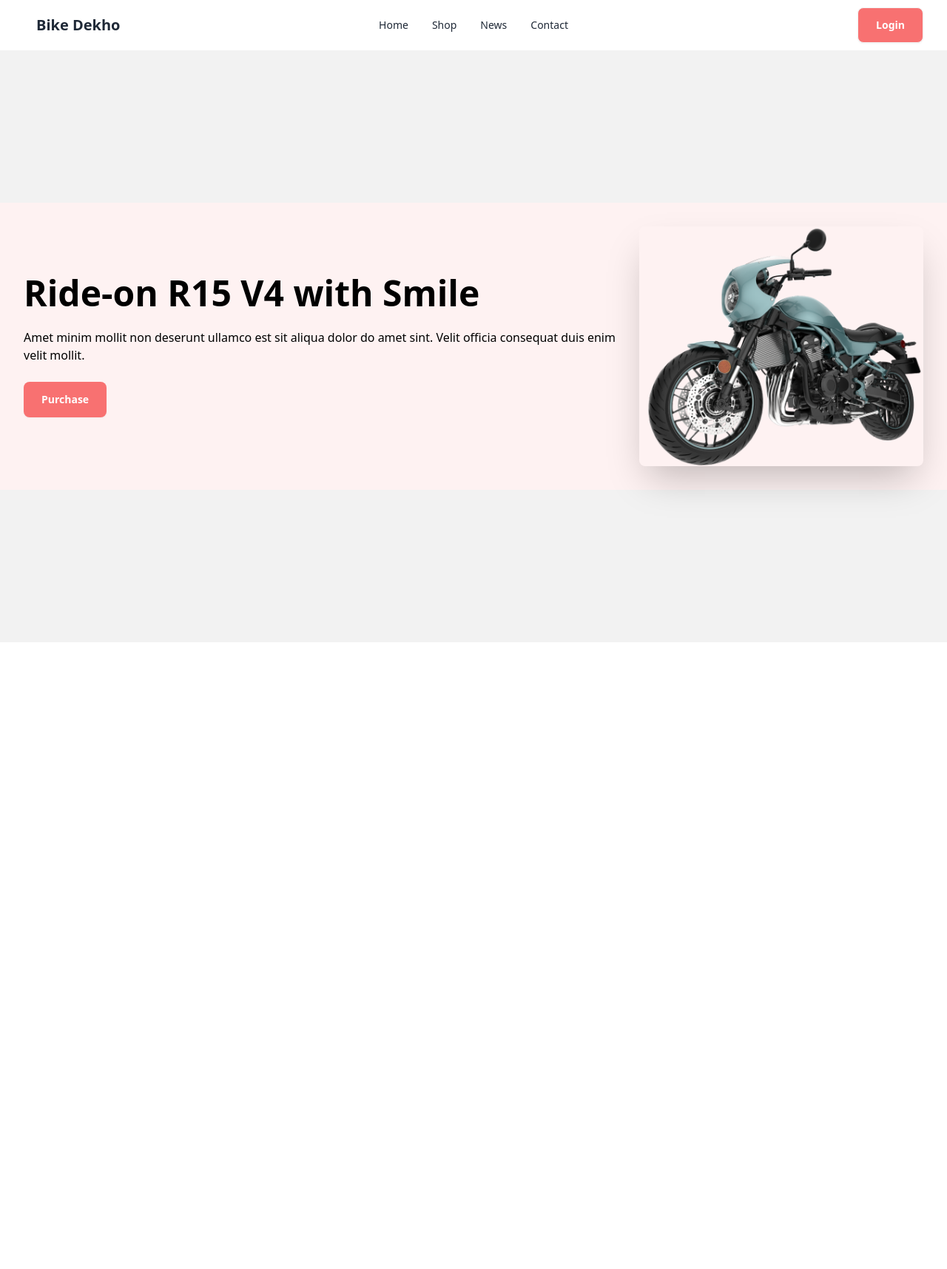
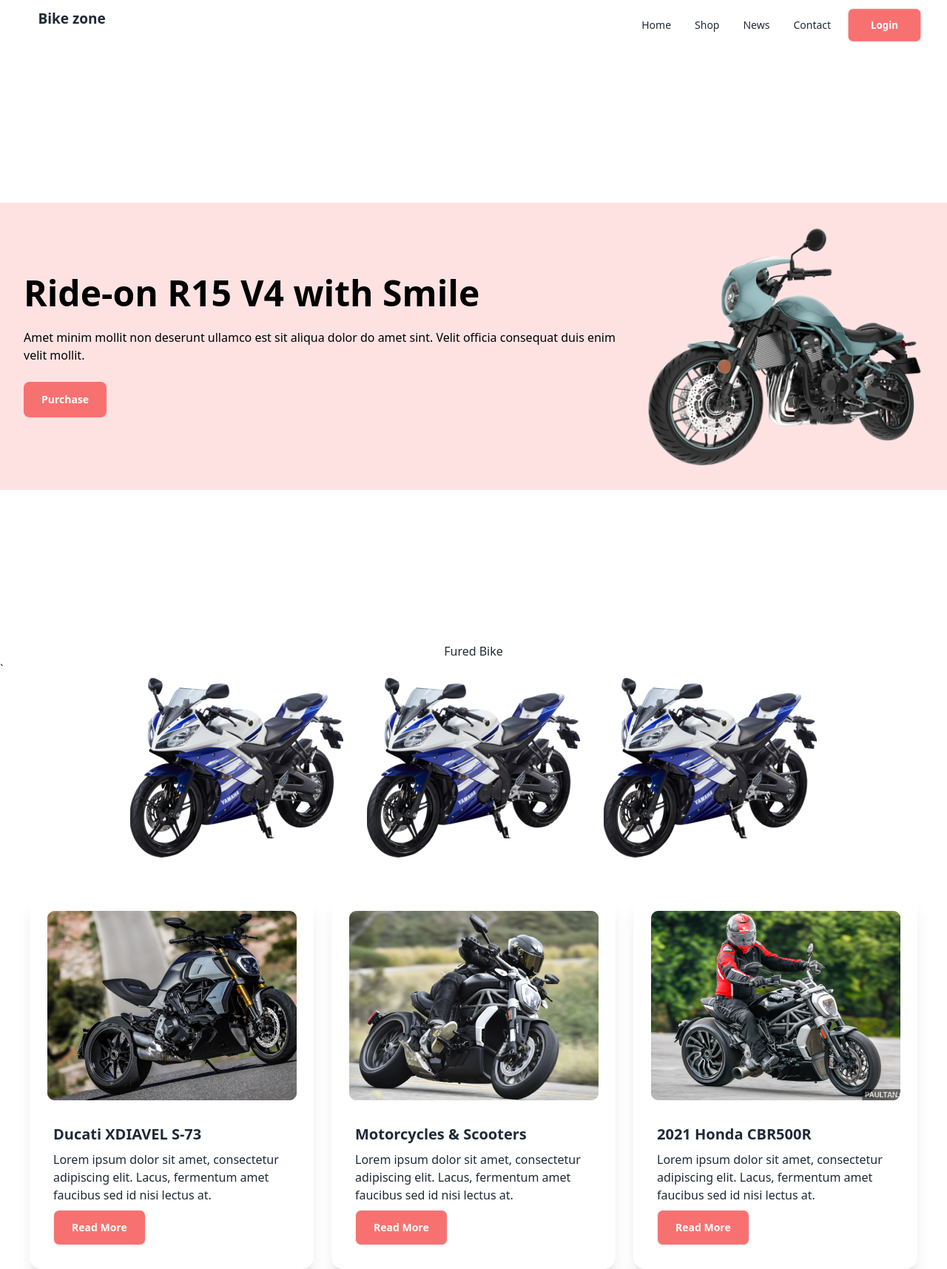
Before and after one commit to mdjihad84/Vite-react-website, a React (Vite) app: page / in a window 1280 px wide. Shown: the whole page at 74% size. Before the commit the page ends 868 px from the top, so only its background shows below. Built offline with nearby package versions, Linux system fonts and the light colour scheme.

Commit message:
header complete

```diff
--- /dev/null
+++ b/src/components/Fetured.jsx
@@ -0,0 +1,24 @@
+
+
+function fetured() {
+    return (
+        <div className="bg-white">
+            <div className="">
+                <h2 className="text-center text-whitw fs-2">Fured Bike</h2>`
+            </div>
+            <div className="flex justify-center gap-8 flex-sm-row">
+                <div className="">
+                    <img src="/src/assets/images/others/feature-bike.png" alt="" />
+                </div>
+                <div className="">
+                    <img src="/src/assets/images/others/feature-bike.png" alt="" />
+                </div>
+                <div className="">
+                    <img src="/src/assets/images/others/feature-bike.png" alt="" />
+                </div>
+            </div>
+        </div>
+    );
+};
+
+export default fetured;
--- a/src/components/Header.jsx
+++ b/src/components/Header.jsx
@@ -1,6 +1,6 @@
 function Header() {
     return (
-      <div className="navbar bg-base-100 px-8">
+      <div className="navbar bg-base-100 bg-white px-8">
         <div className="navbar-start">
           <div className="dropdown">
             <div tabIndex={0} role="button" className="btn btn-ghost lg:hidden">
@@ -26,19 +26,18 @@ function Header() {
               <li><a>Contact</a></li>
             </ul>
           </div>
-        <a className="btn btn-ghost text-xl">Bike Dekho</a>
+          <a className="btn btn-ghost text-xl hidden lg:block">Bike zone</a>
         </div>
-      <div className="navbar-center hidden lg:flex">
+        <div className="navbar-end hidden lg:flex">
           <ul className="menu menu-horizontal px-1">
           <li><a>Home</a></li>
               <li><a>Shop</a></li>
               <li><a>News</a></li>
               <li><a>Contact</a></li>
           </ul>
+          <button className="btn bg-red-400 text-white px-8">Login</button>
         </div>
-      <div className="navbar-end">
-        <a className="btn btn-md bg-red-400 text-white px-6">Login</a>
-      </div>
+        <a className="btn text-xl ml-auto lg:hidden font-bold">Bike zone</a>
       </div>
     )
 }
--- a/src/components/Hero.jsx
+++ b/src/components/Hero.jsx
@@ -1,11 +1,11 @@
 
 function hero() {
     return (
-        <div className="hero bg-base-200 min-h-screen">
-          <div className="hero-content flex-col lg:flex-row-reverse bg-red-50 p-8">
+      <section className="hero bg-base-200 min-h-screen bg-white">
+        <div className="hero-content flex-col lg:flex-row-reverse bg-red-100 p-8">
           <img
           src="/src/assets/images/slider/bike1.png"
-            className="max-w-sm rounded-lg shadow-2xl" />
+          className="max-w-sm rounded-lg" />
         <div>
           <h1 className="text-5xl font-bold text-black">Ride-on R15 V4 with Smile</h1>
           <p className="py-6 text-black">
@@ -15,7 +15,7 @@ function hero() {
           <button className="btn btn-md bg-red-400 text-white px-6 border-none">Purchase</button>
         </div>
       </div>
-      </div>
+      </section>
     );
 };
 export default hero;
--- a/src/components/Latest.jsx
+++ b/src/components/Latest.jsx
@@ -0,0 +1,55 @@
+
+function latest() {
+    return (
+      <section className="bg-white">
+        <div className="">
+          <h1 className="text-center text-white">Latest section</h1>
+        </div>
+        <div className="flex justify-center gap-6 mt-6">
+        <div className="card bg-base-100 w-96 shadow-xl pt-6">
+          <figure>
+            <img
+            src="/src/assets/images/others/latest1.png"
+            alt="Shoes"/>
+          </figure>
+          <div className="card-body">
+            <h2 className="card-title">Ducati XDIAVEL S-73</h2>
+            <p>Lorem ipsum dolor sit amet, consectetur adipiscing elit. Lacus, fermentum amet faucibus sed id nisi lectus at.</p>
+            <div className="card-actions justify-left">
+              <button className="btn btn-md bg-red-400 text-white px-6">Read More</button>
+            </div>
+          </div>
+        </div>
+        <div className="card bg-base-100 w-96 shadow-xl pt-6">
+        <figure>
+          <img
+          src="/src/assets/images/others/latest2.png"
+          alt="Shoes" />
+        </figure>
+        <div className="card-body">
+          <h2 className="card-title">Motorcycles & Scooters</h2>
+          <p>Lorem ipsum dolor sit amet, consectetur adipiscing elit. Lacus, fermentum amet faucibus sed id nisi lectus at.</p>
+          <div className="card-actions justify-left">
+            <button className="btn btn-md bg-red-400 text-white px-6">Read More</button>
+        </div>
+      </div>
+    </div>
+    <div className="card bg-base-100 w-96 shadow-xl pt-6">
+      <figure>
+        <img
+          src="/src/assets/images/others/latest3.png"
+          alt="Shoes" />
+      </figure>
+      <div className="card-body">
+        <h2 className="card-title">2021 Honda CBR500R</h2>
+        <p>Lorem ipsum dolor sit amet, consectetur adipiscing elit. Lacus, fermentum amet faucibus sed id nisi lectus at.</p>
+        <div className="card-actions justify-left">
+          <button className="btn btn-md bg-red-400 text-white px-6">Read More</button>
+        </div>
+      </div>
+    </div>
+        </div>
+  </section>
+    );
+};
+export default latest;
--- a/src/main.jsx
+++ b/src/main.jsx
@@ -3,12 +3,16 @@ import { createRoot } from 'react-dom/client'
 import './index.css'
 import Header from './components/Header'
 import Hero from './components/Hero'
+import Futured from './components/Fetured'
+import Latest from './components/Latest'
 
 createRoot(document.getElementById('root')).render(
   <StrictMode>
 
       <Header/>
       <Hero/>
+      <Futured/>
+      <Latest/>
 
   </StrictMode>,
 )
```
Lines whose indentation alone changed are shown as unchanged.
